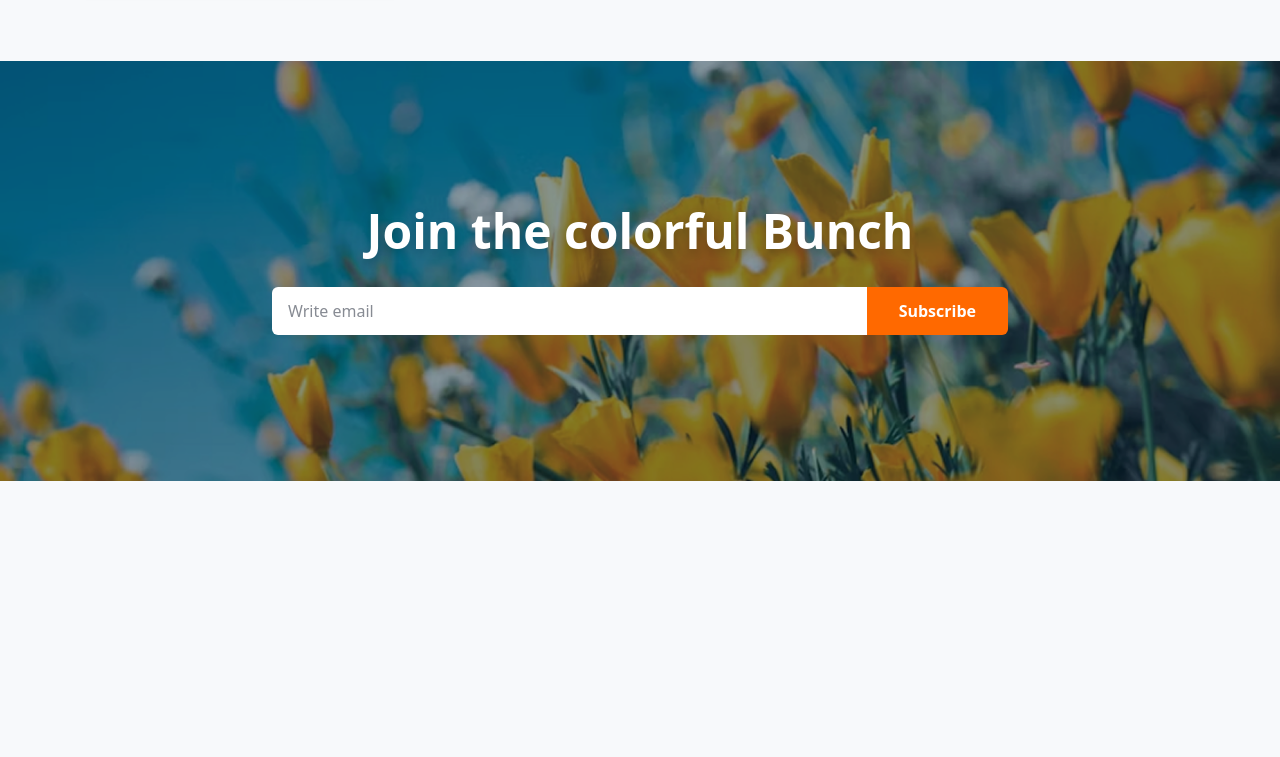
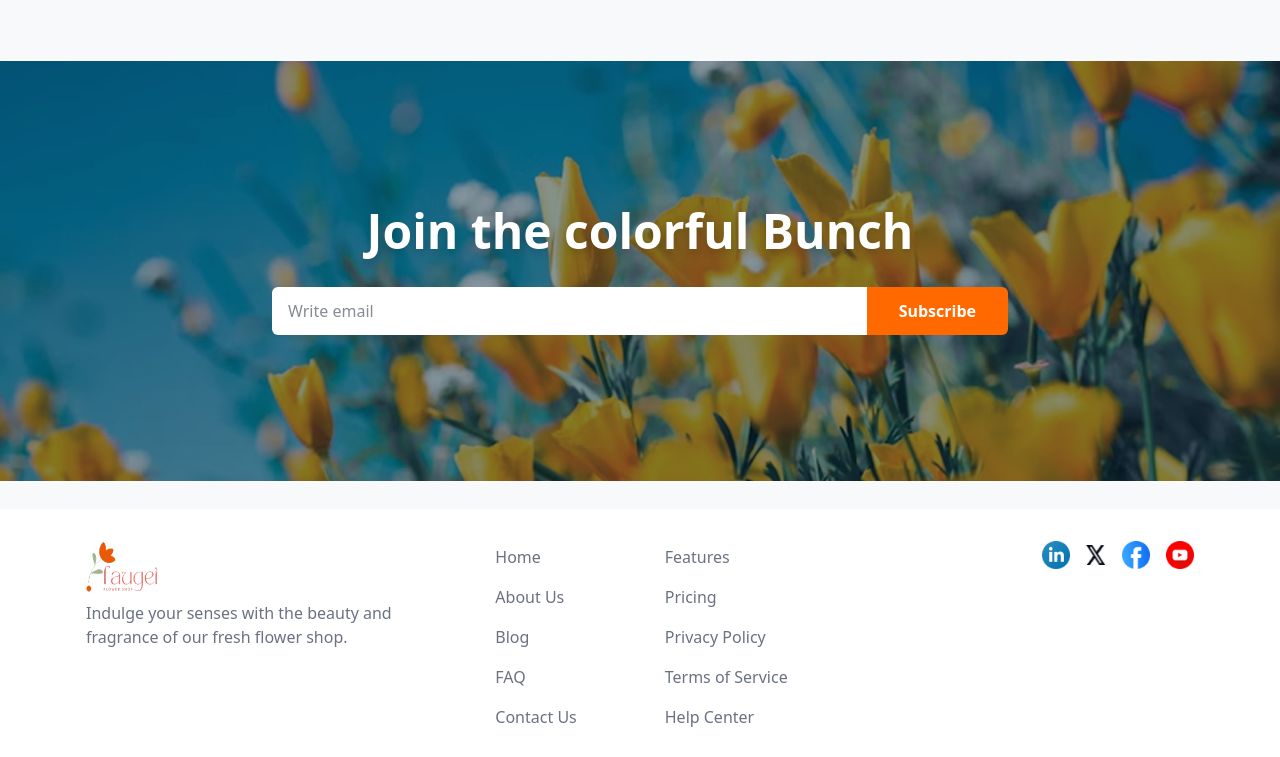
Before and after one commit to Anuradh09/Web_Development_Assignment-2, a plain HTML site: page index.html in a window 1280 px wide. Shown: the part 2832-3589 px from the top of the page. Before the commit the page ends 3313 px from the top, so only its background shows below. Drawn offline with nearby package versions, Linux system fonts and the light colour scheme.

Commit message:
Added FOOTER Section

```diff
--- a/index.html
+++ b/index.html
@@ -281,5 +281,47 @@
     </div>
 </section>
 
+<!-- FOOTER -->
+<footer class="bg-white pt-8 pb-6 mt-7">
+    <div
+        class="max-w-[1140px] mx-auto flex flex-col md:flex-row md:items-start md:justify-between px-5 md:px-4 gap-8 md:gap-10">
+        <!-- Logo/desc -->
+        <div class="flex flex-col items-start md:items-start md:w-1/3 mb-4 md:mb-0">
+            <img src="assets/logo.png" alt="logo" class="w-18 h-13 mb-2" />
+            <p class="text-gray-500 text-base">
+                Indulge your senses with the beauty and fragrance of our fresh flower shop.
+            </p>
+        </div>
+
+        <!-- All Links group -->
+        <div class="flex flex-col items-start gap-1 md:gap-2 flex-1 md:flex-row md:items-start md:justify-start
+                text-gray-500 text-base">
+            <div class="flex flex-col gap-1 md:gap-2 md:mr-10">
+                <a href="#" class="py-1 hover:text-orange-500 transition">Home</a>
+                <a href="#" class="py-1 hover:text-orange-500 transition">About Us</a>
+                <a href="#" class="py-1 hover:text-orange-500 transition">Blog</a>
+                <a href="#" class="py-1 hover:text-orange-500 transition">FAQ</a>
+                <a href="#" class="py-1 hover:text-orange-500 transition">Contact Us</a>
+            </div>
+            <div class="flex flex-col gap-1 md:gap-2 md:ml-10">
+                <a href="#" class="py-1 hover:text-orange-500 transition">Features</a>
+                <a href="#" class="py-1 hover:text-orange-500 transition">Pricing</a>
+                <a href="#" class="py-1 hover:text-orange-500 transition">Privacy Policy</a>
+                <a href="#" class="py-1 hover:text-orange-500 transition">Terms of Service</a>
+                <a href="#" class="py-1 hover:text-orange-500 transition">Help Center</a>
+            </div>
+        </div>
+
+        <!-- Social icons -->
+        <div class="flex flex-row gap-4 mt-5 md:mt-0 items-center">
+            <a href="#"><img src="assets/icon-linkedin.png" alt="LinkedIn" class="w-7 h-7" /></a>
+            <a href="#"><img src="assets/icon-twitter.png" alt="Twitter" class="w-5 h-5" /></a>
+            <a href="#"><img src="assets/icon-facebook.png" alt="Facebook" class="w-7 h-7" /></a>
+            <a href="#"><img src="assets/icon-youtube.png" alt="YouTube" class="w-7 h-7" /></a>
+        </div>
+    </div>
+</footer>
+
+
 
 </html>
```
